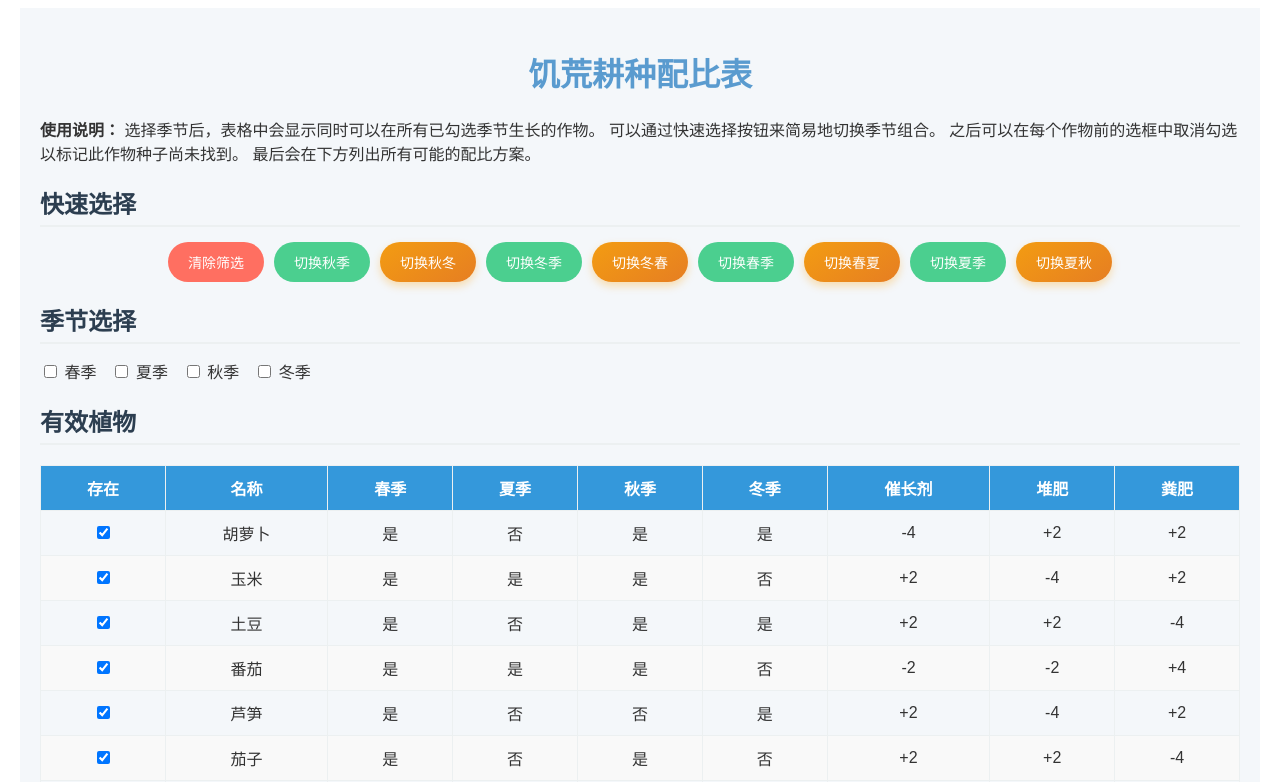
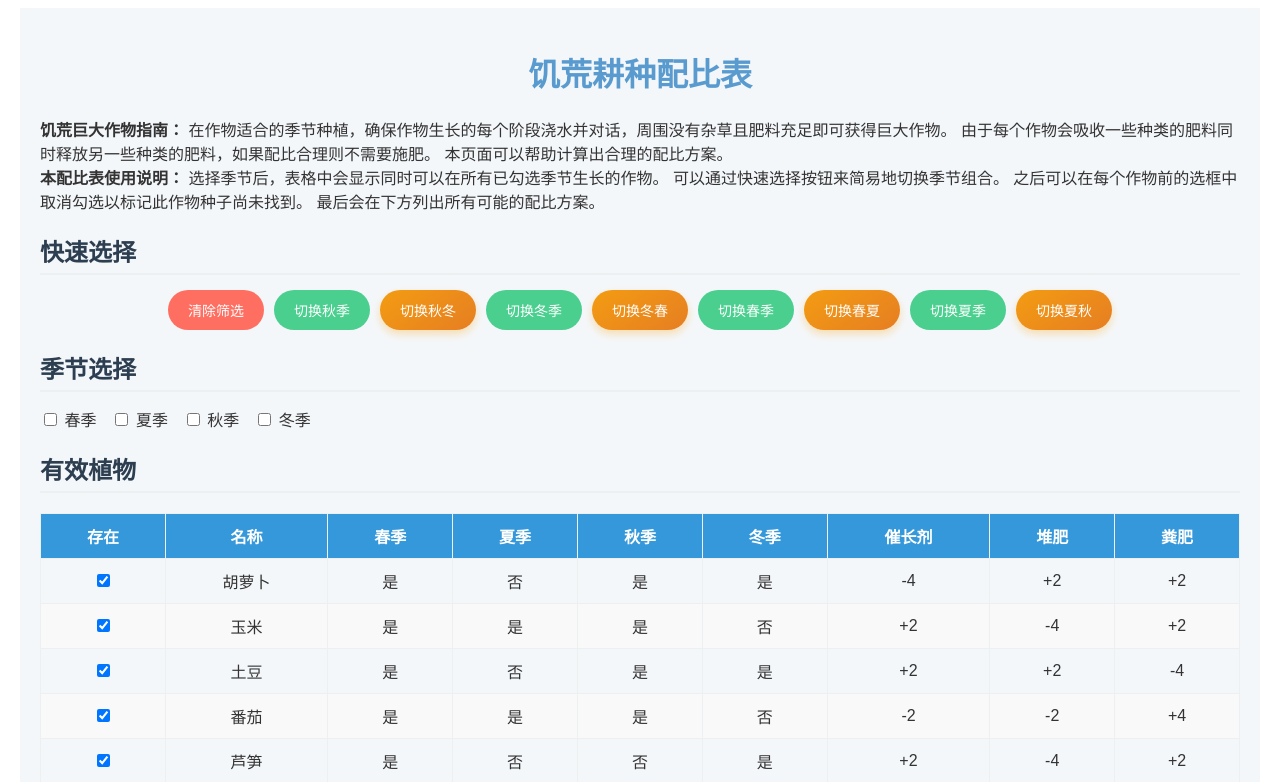
Before and after one commit to hzhangxyz/dst-farming, a Vue app: page / in a window 1280 px wide. Shown: the top 782 px of the page. Built offline with nearby package versions, Linux system fonts and the light colour scheme.

Commit message:
Add a guide for farming.

```diff
--- a/src/App.vue
+++ b/src/App.vue
@@ -124,7 +124,12 @@ function formatWithSign(num: number): string {
 <template>
   <div class="container">
     <h1>饥荒耕种配比表</h1>
-    <strong>使用说明：</strong>
+    <strong>饥荒巨大作物指南：</strong>
+    在作物适合的季节种植，确保作物生长的每个阶段浇水并对话，周围没有杂草且肥料充足即可获得巨大作物。
+    由于每个作物会吸收一些种类的肥料同时释放另一些种类的肥料，如果配比合理则不需要施肥。
+    本页面可以帮助计算出合理的配比方案。
+    <br />
+    <strong>本配比表使用说明：</strong>
     选择季节后，表格中会显示同时可以在所有已勾选季节生长的作物。
     可以通过快速选择按钮来简易地切换季节组合。
     之后可以在每个作物前的选框中取消勾选以标记此作物种子尚未找到。
```
